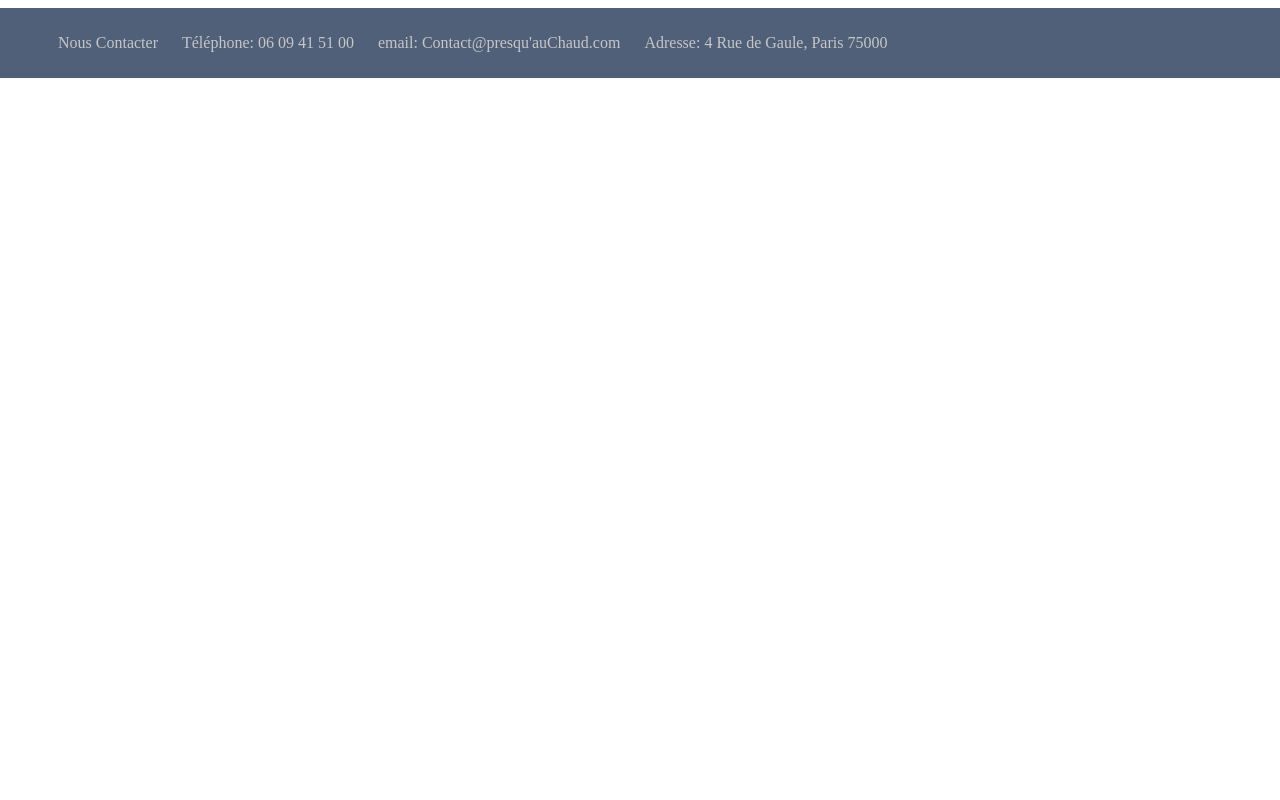
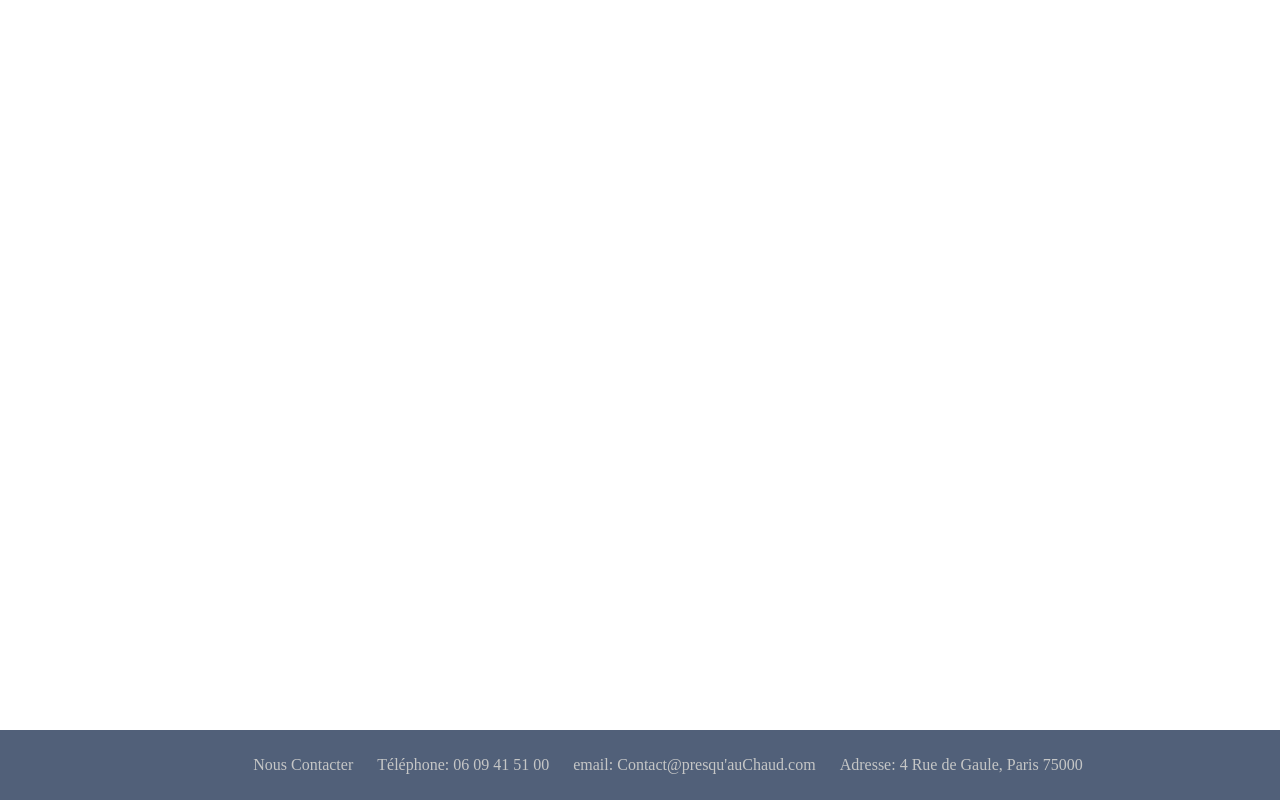
Before and after one commit to Mich3OOO/WEB, a PHP site: the page made by Modèle.html in a window 1280 px wide. Run offline with PHP 8.4, Linux system fonts and the light colour scheme.

Commit message:
Update footer.css

```diff
--- a/assets/footer.css
+++ b/assets/footer.css
@@ -11,7 +11,10 @@ footer
     margin-left: -10px;
     margin-right: -10px;
     padding: 10px;
-
+    text-align: center;
+    width: 100%;
+    position: fixed;
+    bottom:0
 
 }
 
@@ -19,6 +22,7 @@ footer
 {
     footer>div>ul>li
     {
+        text-align: left;
         display: list-item;
     }
 }
```
